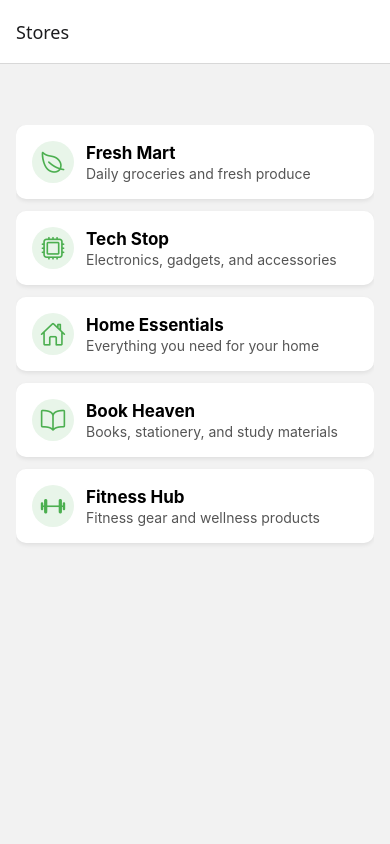
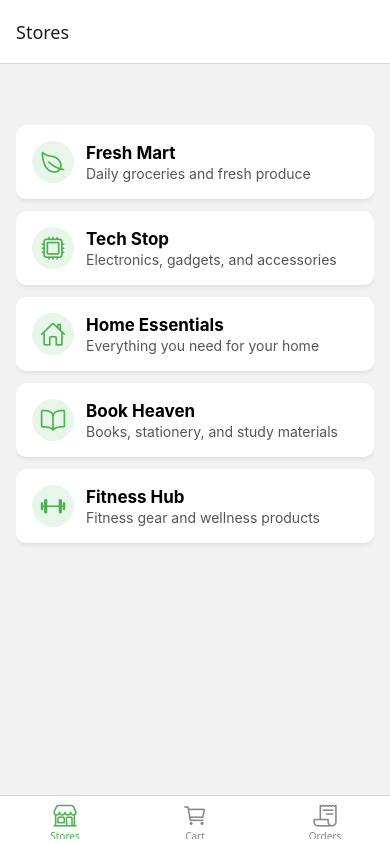
Before and after one commit to hellohirusha/microstores-mobile, a React Native app: screen /Stores in a window 390 px wide. Built offline with nearby package versions, Linux system fonts and the light colour scheme; no server answers.

Commit message:
fix: minor erros

```diff
--- a/App.tsx
+++ b/App.tsx
@@ -1,37 +1,19 @@
 import React from 'react';
 import { NavigationContainer } from '@react-navigation/native';
 import { createNativeStackNavigator } from '@react-navigation/native-stack';
+import { CartProvider } from './src/context/CartContext';
+import BuyerStack from './src/navigation/BuyerStack';
 
-import StoreListScreen from './src/screens/StoreListScreen';
-import StoreScreen from './src/screens/StoreScreen';
-import ProductScreen from './src/screens/ProductScreen';
+const RootStack = createNativeStackNavigator();
 
-const Stack = createNativeStackNavigator();
-
-const App = () => {
+export default function App() {
   return (
-    <NavigationContainer>
-      <Stack.Navigator>
-        <Stack.Screen
-          name="StoreList"
-          component={StoreListScreen}
-          options={{ title: 'Stores' }}
-        />
-
-        <Stack.Screen
-          name="Store"
-          component={StoreScreen}
-          options={{ title: 'Store' }}
-        />
-
-        <Stack.Screen
-          name="Product"
-          component={ProductScreen}
-          options={{ title: 'Product Details' }}
-        />
-      </Stack.Navigator>
-    </NavigationContainer>
+    <CartProvider>
+      <NavigationContainer>
+        <RootStack.Navigator screenOptions={{ headerShown: false }}>
+          <RootStack.Screen name="BuyerRoot" component={BuyerStack} />
+        </RootStack.Navigator>
+      </NavigationContainer>
+    </CartProvider>
   );
-};
-
-export default App;
+}
--- a/src/navigation/BuyerTabs.tsx
+++ b/src/navigation/BuyerTabs.tsx
@@ -11,7 +11,7 @@ import { View, Text, StyleSheet } from 'react-native';
 const Tab = createBottomTabNavigator();
 
 const BuyerTabs = () => {
-  const { cartItems } = useContext(CartContext);
+  const { cart } = useContext(CartContext);
 
   return (
     <Tab.Navigator
@@ -26,12 +26,12 @@ const BuyerTabs = () => {
           else if (route.name === 'Cart') iconName = 'cart-outline';
           else if (route.name === 'Orders') iconName = 'receipt-outline';
 
-          if (route.name === 'Cart' && cartItems.length > 0) {
+          if (route.name === 'Cart' && cart.length > 0) {
             return (
               <View>
                 <Ionicons name={iconName} size={size} color={color} />
                 <View style={styles.badge}>
-                  <Text style={styles.badgeText}>{cartItems.length}</Text>
+                  <Text style={styles.badgeText}>{cart.length}</Text>
                 </View>
               </View>
             );
--- a/src/navigation/StoresStack.tsx
+++ b/src/navigation/StoresStack.tsx
@@ -6,14 +6,26 @@ import ProductScreen from '../screens/ProductScreen';
 
 const Stack = createNativeStackNavigator();
 
-const StoresStack = () => {
+export default function StoresStack() {
   return (
-    <Stack.Navigator screenOptions={{ headerShown: true }}>
-      <Stack.Screen name="StoreList" component={StoreListScreen} options={{ title: 'Stores' }} />
-      <Stack.Screen name="Store" component={StoreScreen} options={{ title: 'Store Products' }} />
-      <Stack.Screen name="Product" component={ProductScreen} options={{ title: 'Product Details' }} />
+    <Stack.Navigator>
+      <Stack.Screen
+        name="StoreList"
+        component={StoreListScreen}
+        options={{ title: 'Stores' }}
+      />
+      <Stack.Screen
+        name="Store"
+        component={StoreScreen}
+        options={({ route }) => ({
+          title: route.params?.storeName || 'Store',
+        })}
+      />
+      <Stack.Screen
+        name="Product"
+        component={ProductScreen}
+        options={{ title: 'Product Details' }}
+      />
     </Stack.Navigator>
   );
-};
-
-export default StoresStack;
+}
--- a/src/screens/StoreScreen.tsx
+++ b/src/screens/StoreScreen.tsx
@@ -17,7 +17,6 @@ const StoreScreen = () => {
   const navigation = useNavigation();
   const { storeId, storeName } = route.params;
 
-  // Filter products by storeId
   const products: Product[] = DEMO_PRODUCTS.filter(p => p.storeId === storeId);
 
   const renderItem = ({ item }: { item: Product }) => (
```
